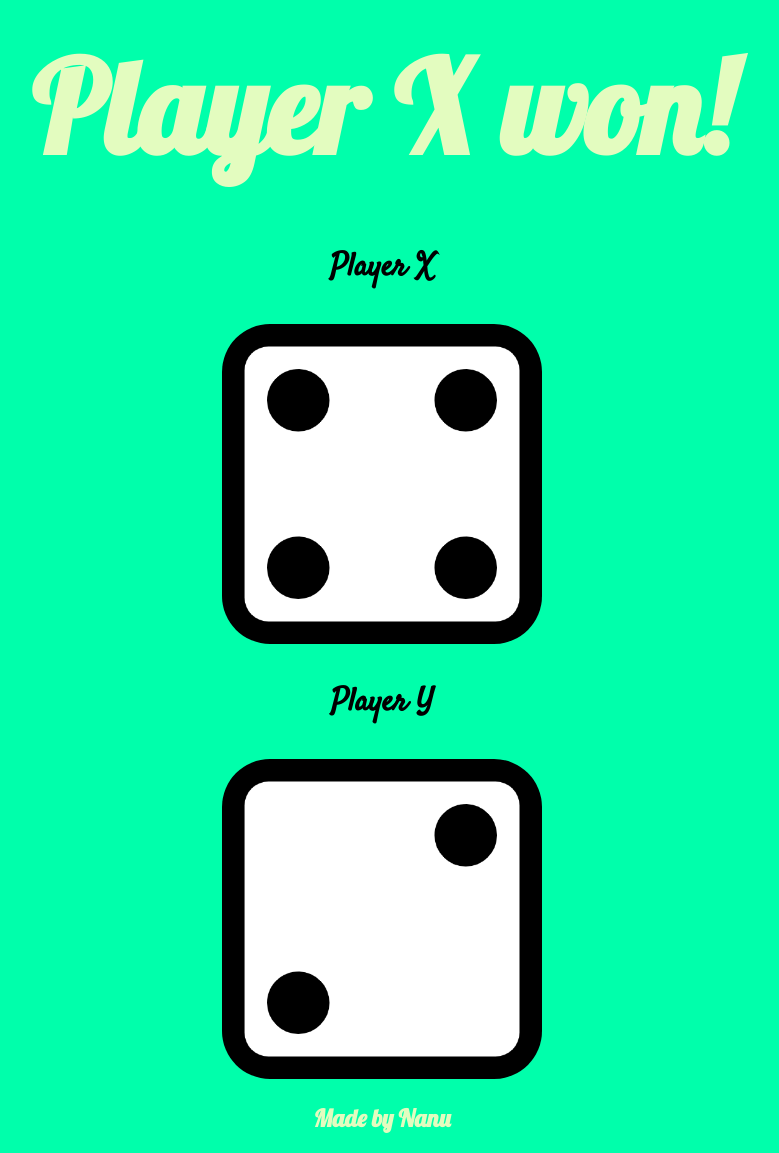
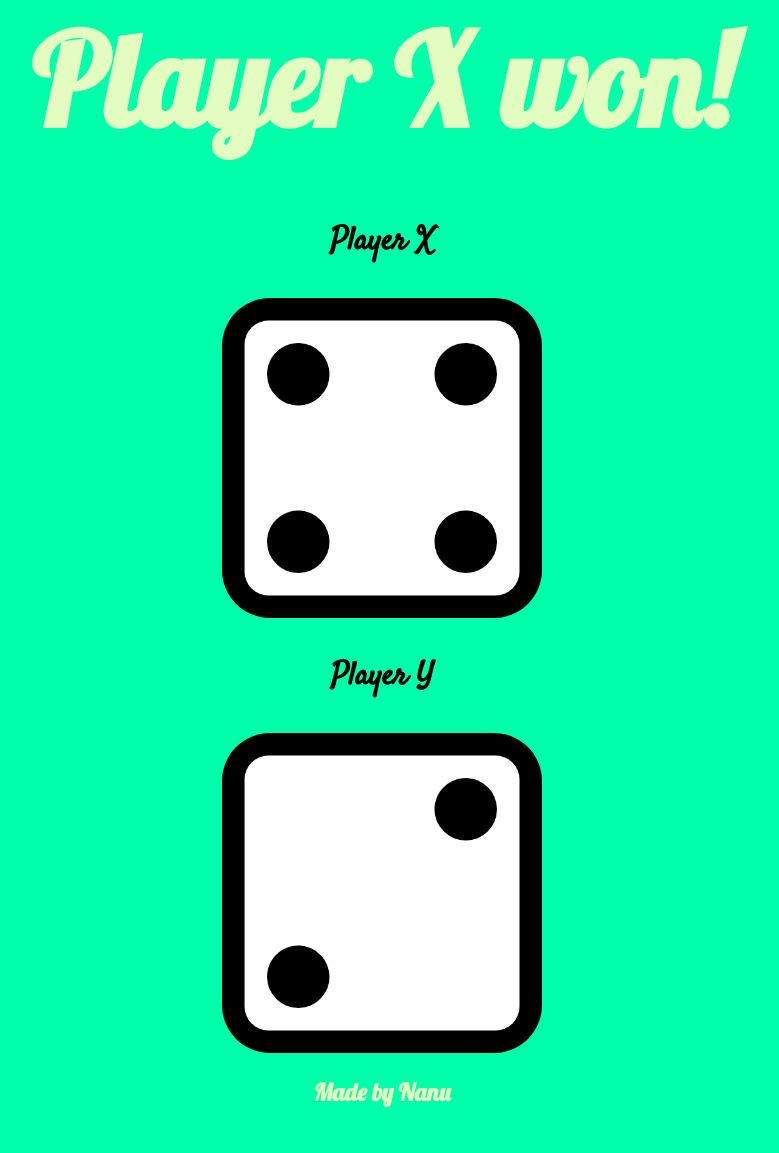
Before and after one commit to nanup/Die-Battle, a plain HTML site: page index.html in a window 1280 px wide. Shown: the whole page, without its empty margins (258-1037 px from the left). After the commit the page ends 1107 px from the top, so only its background shows below. Drawn offline with Linux system fonts and the light colour scheme.

Commit message:
some fixes in css

```diff
--- a/css/styles.css
+++ b/css/styles.css
@@ -1,6 +1,7 @@
 body {
   animation-timing-function: linear;
   background-color: #00ffab;
+  margin: 0 0;
   text-align: center;
 }
 
@@ -16,7 +17,7 @@ h1, h2 {
 /* Top Container */
 h1 {
   font-size: 8rem;
-  margin: 3% 0;
+  margin:0 0 3%;
 }
 
 /* Middle Container */
@@ -36,6 +37,9 @@ h3 {
 }
 
 /* Bottom Container */
+h2 {
+  margin-bottom: 0;
+}
 
 /* @media Queries */
 @media (max-width: 1500px) and (orientation: portrait) {
```
